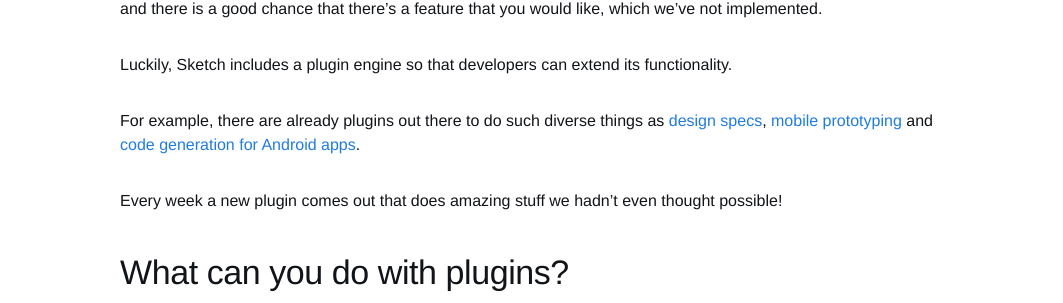
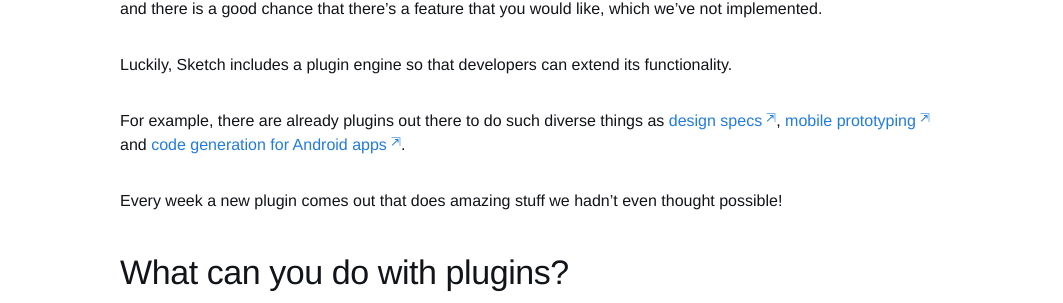
Before and after one commit to matt-curtis/developer.sketchapp.com, a Jekyll site: the page built from pages/index.md, in a window 1280 px wide. Shown: the part 310-613 px from the top of the page, without its empty margins (108-1171 px from the left). Built offline with Jekyll 4.4.1, drawn with Linux system fonts in a browser that asks for light colours; some web fonts are replaced; Markdown is read by kramdown in place of the engine named in the settings.

Commit message:
Styling external links

```diff
--- a/_layouts/sidebar-page.html
+++ b/_layouts/sidebar-page.html
@@ -31,7 +31,7 @@ layout: base
           </ol>
         </nav>
       </aside>
-      <article class="col span-9" role="main">
+      <article class="content col span-9" role="main">
         <h1>{{ page.title }}</h1>
         {{ content }}
 
--- a/_layouts/single-page.html
+++ b/_layouts/single-page.html
@@ -3,11 +3,11 @@ layout: base
 ---
 <section>
   <div class="wrapper">
-    <div class="span-10">
+    <article class="content span-10">
       <h1>{{ page.title }}</h1>
       {{ content }}
 
       {% include contribute.html %}
-    </div>
+    </article>
   </div>
 </section>
--- a/_sass/layout/_grid.scss
+++ b/_sass/layout/_grid.scss
@@ -57,7 +57,7 @@
     }
 
     //If there's only a span, center it
-    [class^="span"]:only-child {
+    [class*="span"]:only-child {
       margin: 0 auto;
     }
 
--- a/_sass/pages/_developer.scss
+++ b/_sass/pages/_developer.scss
@@ -68,3 +68,13 @@ td {
   tr:nth-last-child(2) td {
     border-bottom: 0;
   }
+
+  .content a[href^="http://"]:not([href*="sketchapp.com"]):after,
+  .content a[href^="https://"]:not([href*="sketchapp.com"]):after {
+     content: "\21F1"; //⇱
+     display: inline-block;
+     margin-left: .25rem;
+     font-size: .75em;
+     vertical-align: top;
+     transform: scaleX(-1);
+  }
```
